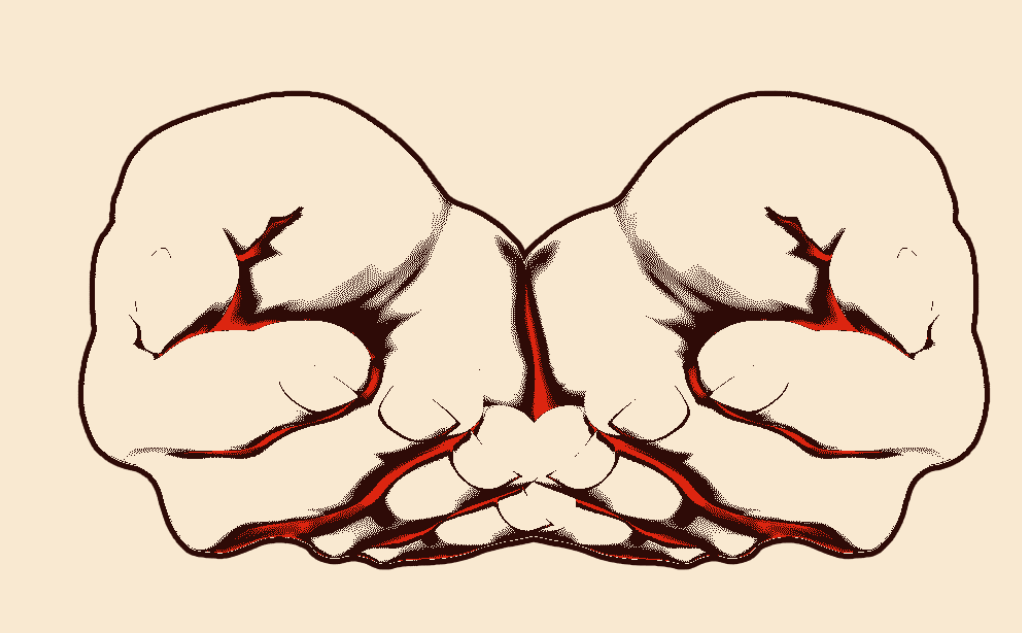
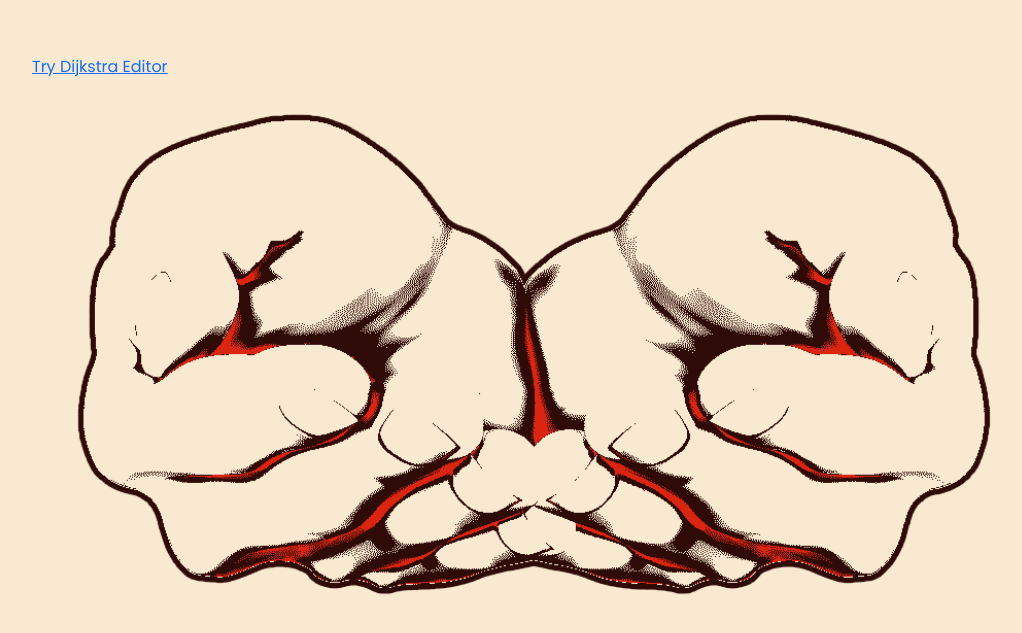
Before and after one commit to Edurz135/no-dijkstra, a React (Create React App) app: page / in a window 1280 px wide. Shown: the part 1673-2306 px from the top of the page, without its empty margins (96-1118 px from the left). Built offline with nearby package versions, Linux system fonts and the light colour scheme; a web font is replaced by a local one.

Commit message:
react router v6 added

```diff
--- a/package.json
+++ b/package.json
@@ -13,6 +13,7 @@
     "react": "^18.2.0",
     "react-dom": "^18.2.0",
     "react-i18next": "^13.0.1",
+    "react-router-dom": "^6.14.2",
     "react-scripts": "5.0.1",
     "reactflow": "^11.7.0",
     "web-vitals": "^2.1.4"
--- a/src/index.js
+++ b/src/index.js
@@ -1,12 +1,26 @@
 import React from 'react';
 import ReactDOM from 'react-dom/client';
-import App from './App';
 import reportWebVitals from './reportWebVitals';
 
+import { createBrowserRouter, RouterProvider } from 'react-router-dom';
+import MainPage from './pages/main/MainPage';
+import EditorPage from './pages/editor/EditorPage';
+
 const root = ReactDOM.createRoot(document.getElementById('root'));
+const router = createBrowserRouter([
+  {
+    path: "/",
+    element: <MainPage />
+  },
+  {
+    path: "/editor",
+    element: <EditorPage />
+  },
+])
+
 root.render(
   <React.StrictMode>
-    <App />
+    <RouterProvider router={router} />
   </React.StrictMode>
 );
 
--- /dev/null
+++ b/src/pages/editor/EditorPage.jsx
@@ -0,0 +1,6 @@
+
+export default function EditorPage() {
+  return <div>
+    Editor
+  </div>
+}
--- a/src/App.js
+++ b/src/pages/main/MainPage.jsx
@@ -1,12 +1,12 @@
 import React from "react";
-import "./App.css";
-import CustomCard from "./Components/CustomCard/CustomCard";
-import CustomNavbar from "./Components/CustomNavbar/CustomNavbar";
-import CustomLink from "./Components/CustomLink/CustomLink";
-import CustomFooter from "./Components/CustomFooter/CustomFooter";
+import "./MainPage.css";
+import CustomCard from "../../Components/CustomCard/CustomCard";
+import CustomNavbar from "../../Components/CustomNavbar/CustomNavbar";
+import CustomLink from "../../Components/CustomLink/CustomLink";
+import CustomFooter from "../../Components/CustomFooter/CustomFooter";
 // import { useTranslation } from 'react-i18next'
 // import LanguageSelector from "./Components/LanguageSelector/LanguageSelector";
-function App() {
+export default function MainPage() {
   // const { translate } = useTranslation();
   return (
     <div>
@@ -77,7 +77,8 @@ function App() {
       <section className="sec-container algorithm-sec" id="algorithm">
         <div className="row align-items-center" style={{ padding: "8rem" }}>
           <div className="row row-lg-6 justify-content-center">
-            <img src="/EdgerHands.png" style={{width: "1100px"}}/>
+            <a href="/editor" target="_blank">Try Dijkstra Editor</a>
+            <img src="/EdgerHands.png" style={{ width: "1100px" }} />
           </div>
         </div>
       </section>
@@ -103,5 +104,3 @@ function App() {
     </div>
   );
 }
-
-export default App;
```
Also changed, not shown: src/pages/main/MainPage.css (renamed from src/App.css), 1 other file (tests, documents, lock files or other folders).
